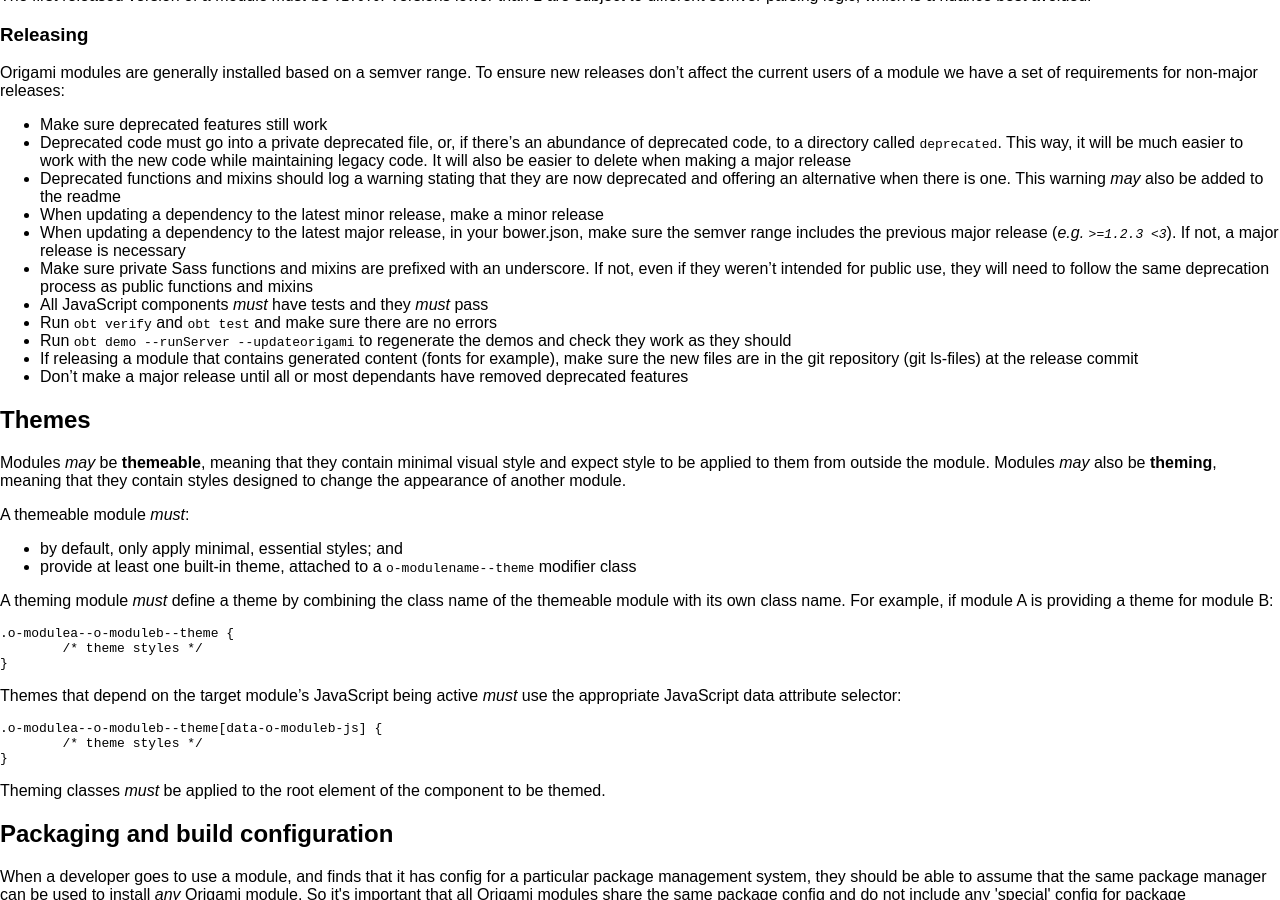
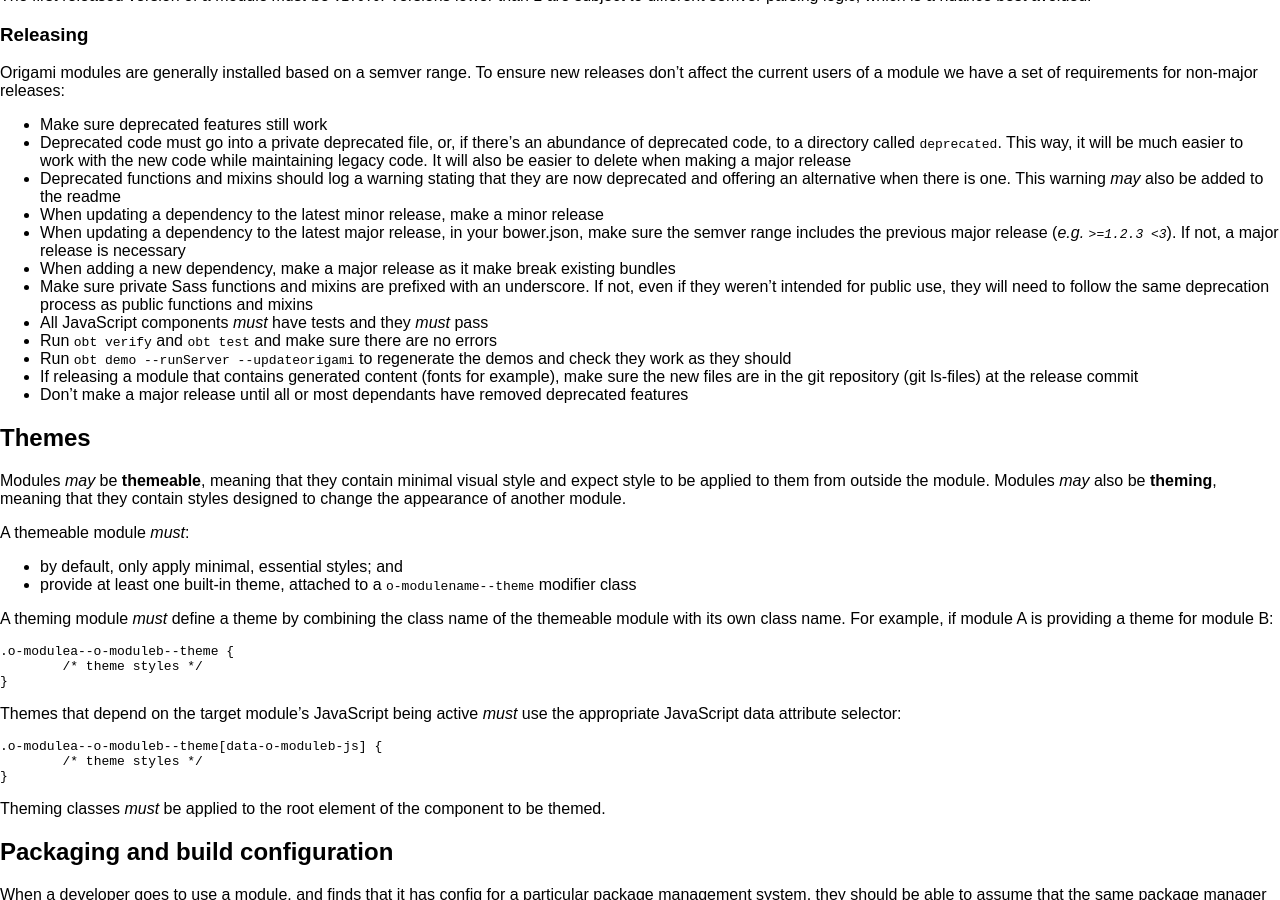
Before and after one commit to Financial-Times/ft-origami, a Jekyll site: the page built from docs/component-spec/modules.md, in a window 1280 px wide and 900 px high, scrolled down 2331 px. Built offline with Jekyll 4.4.1, drawn with Linux system fonts in a browser that asks for light colours; nearby versions of some CDN libraries; comment, search, counter and statistics services are not loaded; a style sheet for code colours, icons or effects is not loaded.

Commit message:
Add rule to make major release when adding new dep
We broke bundles when adding o-ft-icons to o-buttons, and we must prevent this

```diff
--- a/docs/component-spec/modules.md
+++ b/docs/component-spec/modules.md
@@ -112,6 +112,7 @@ Origami modules are generally installed based on a semver range. To ensure new r
 * Deprecated functions and mixins should log a warning stating that they are now deprecated and offering an alternative when there is one. This warning *may* also be added to the readme
 * When updating a dependency to the latest minor release, make a minor release
 * When updating a dependency to the latest major release, in your bower.json, make sure the semver range includes the previous major release (_e.g. `>=1.2.3 <3`_). If not, a major release is necessary
+* When adding a new dependency, make a major release as it make break existing bundles
 * Make sure private Sass functions and mixins are prefixed with an underscore. If not, even if they weren’t intended for public use, they will need to follow the same deprecation process as public functions and mixins
 * All JavaScript components *must* have tests and they *must* pass
 * Run `obt verify` and `obt test` and make sure there are no errors
```
